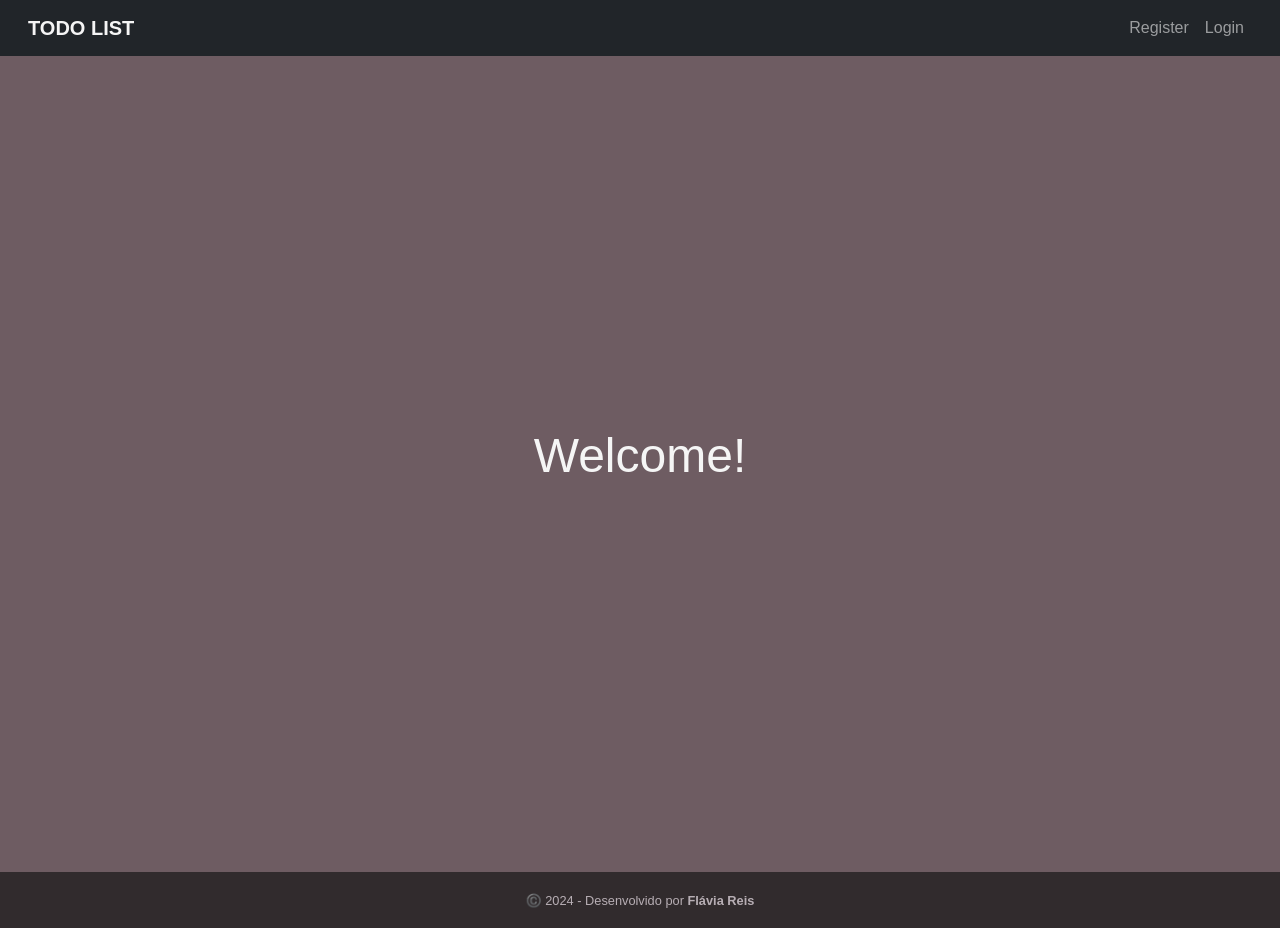
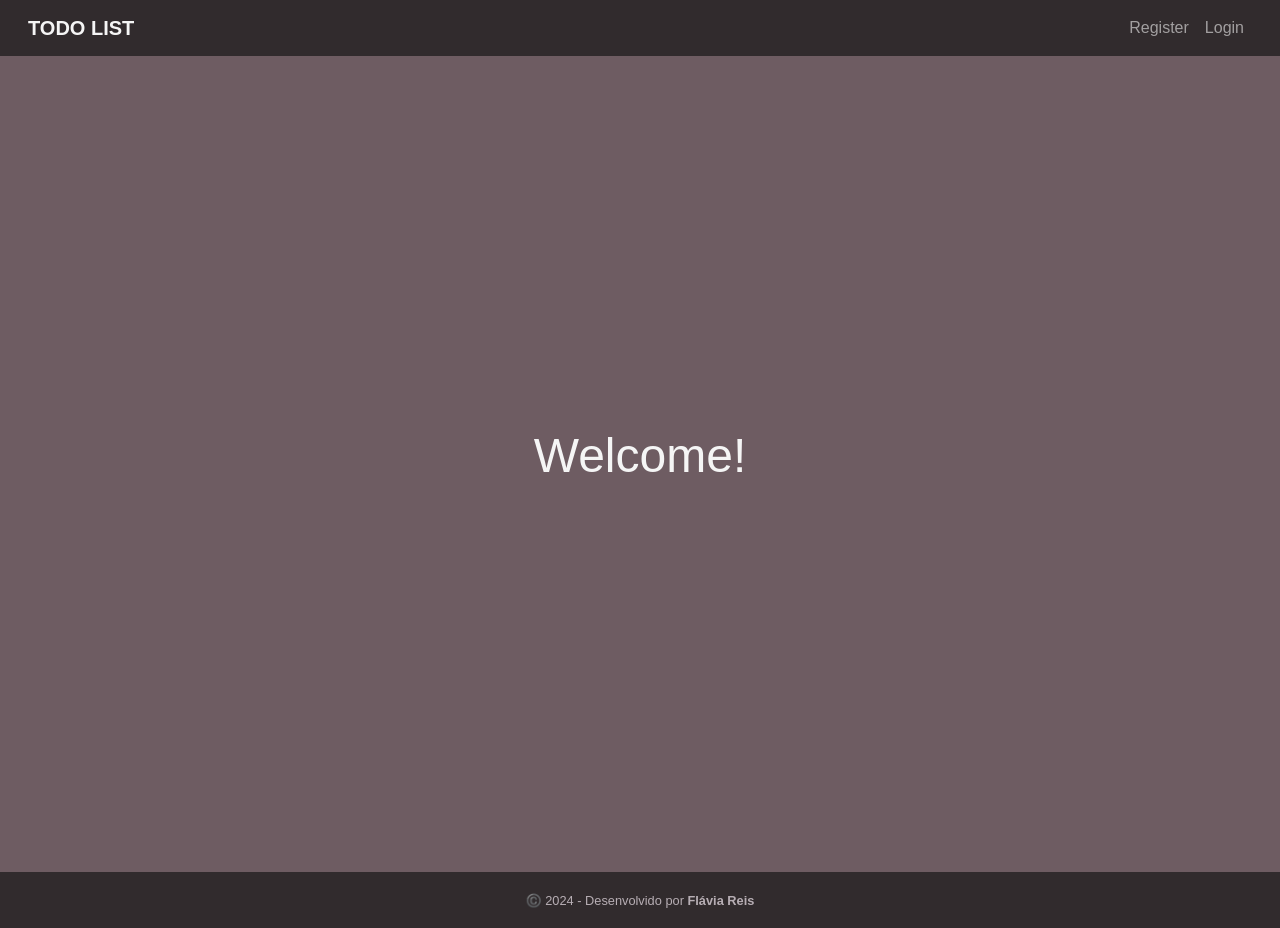
Before and after one commit to flaviare1s/todo-list, a React (Vite) app: page / in a window 1280 px wide. Built offline with nearby package versions, Linux system fonts and the light colour scheme; no server answers; a web font is replaced by a local one.

Commit message:
Corrige estilo

```diff
--- a/src/components/Header.jsx
+++ b/src/components/Header.jsx
@@ -15,7 +15,7 @@ export const Header = () => {
   }
   return (
     <header className="w-screen header">
-      <Navbar bg="dark" variant="dark" expand="md" className="px-3">
+      <Navbar variant="dark" expand="md" className="px-3">
         <Container fluid>
           <Link className="text-xl font-bold" to="/">
             TODO LIST
```
